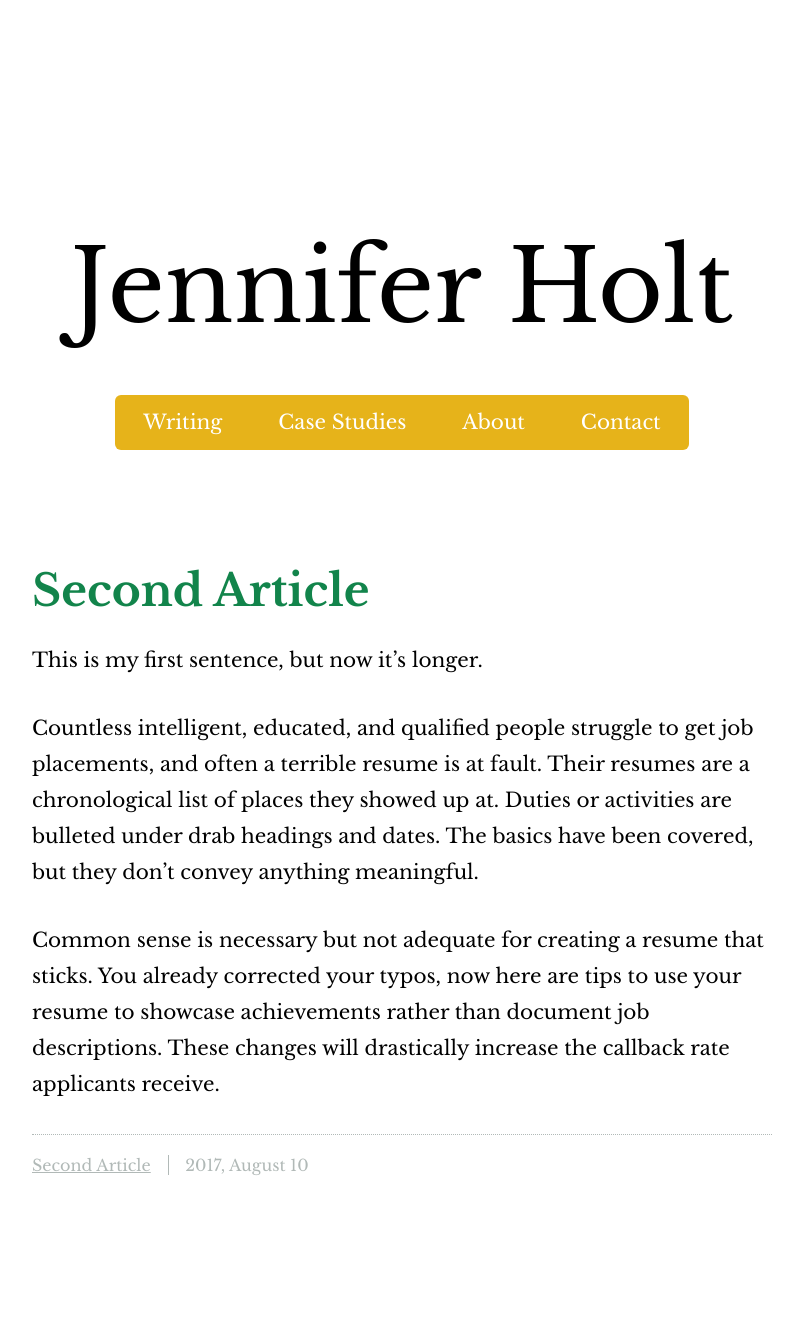
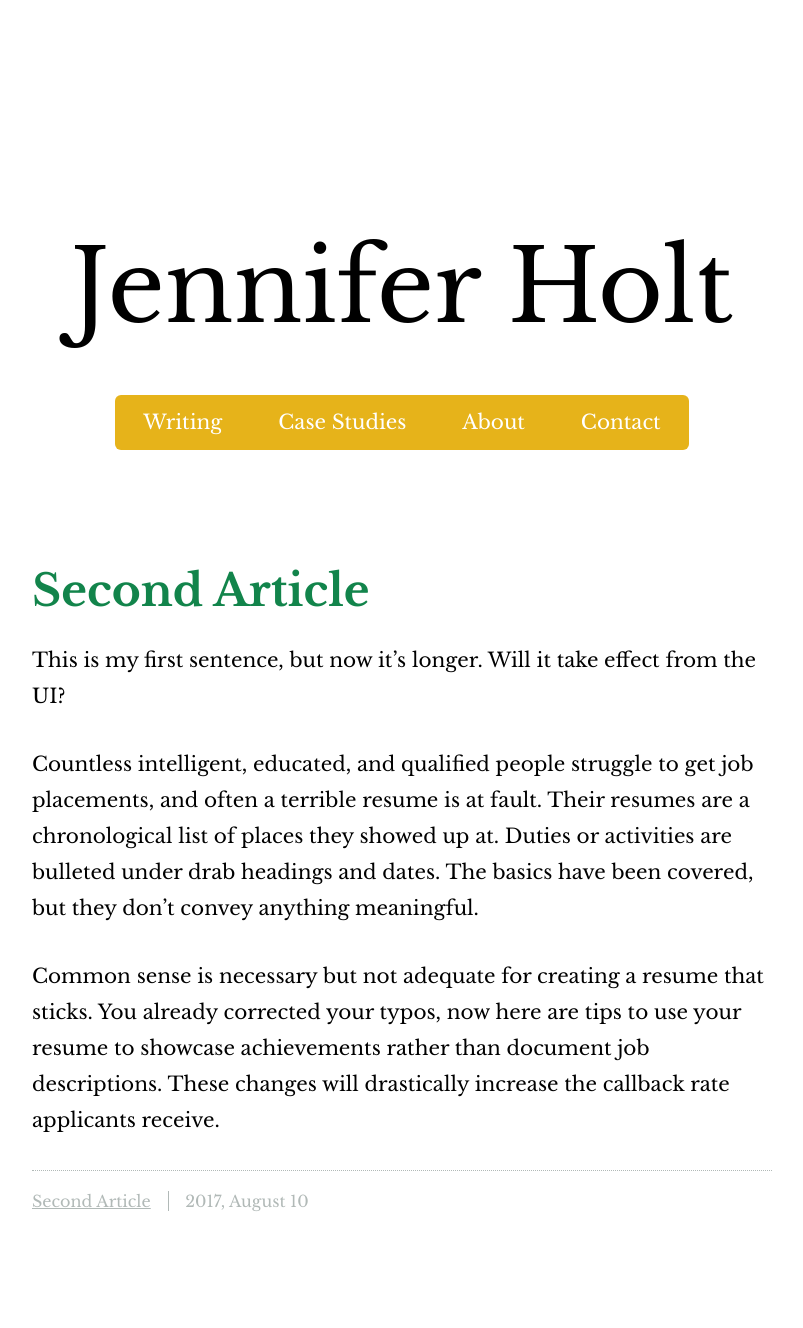
Before and after one commit to bholtbholt/jennys-portfolio, a Jekyll site: the page built from _writing/second-article.md, in a window 1280 px wide. Shown: the whole page, without its empty margins (238-1041 px from the left). Built offline with Jekyll 4.4.1, drawn with Linux system fonts in a browser that asks for light colours; before the commit the page ends 1292 px from its top, so only the background shows below that.

Commit message:
Add more text to second-article

```diff
--- a/_writing/second-article.md
+++ b/_writing/second-article.md
@@ -1,7 +1,7 @@
 ---
 ---
 
-This is my first sentence, but now it's longer.
+This is my first sentence, but now it's longer. Will it take effect from the UI?
 
 Countless intelligent, educated, and qualified people struggle to get job placements, and often a terrible resume is at fault. Their resumes are a chronological list of places they showed up at. Duties or activities are bulleted under drab headings and dates. The basics have been covered, but they don’t convey anything meaningful.
 
```
